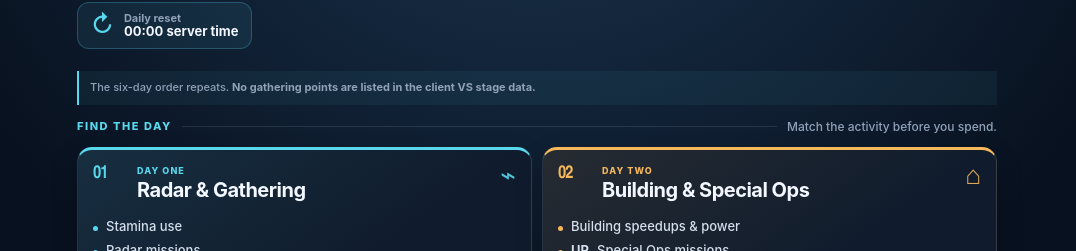
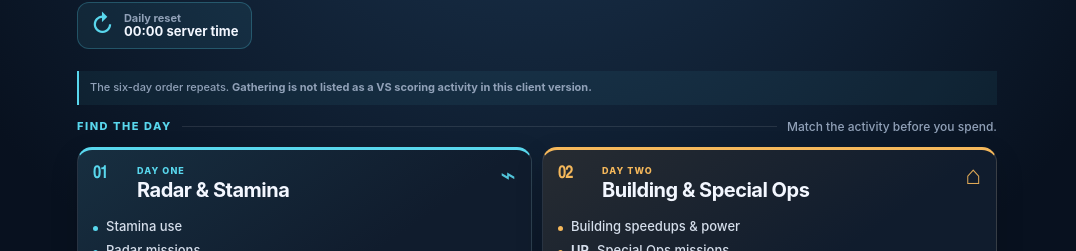
Before and after one commit to JeffxLabs/zroute-vs-expedition-guide, a plain HTML site: page index.html in a window 1280 px wide. Shown: the part 166-417 px from the top of the page, without its empty margins (103-1179 px from the left). Drawn offline with Linux system fonts and the light colour scheme.

Commit message:
Clarify that gathering is not a listed VS activity

```diff
--- a/index.html
+++ b/index.html
@@ -17,7 +17,7 @@
       <div class="reset"><span class="reset-icon">↻</span><span><b>Daily reset</b><br><strong>00:00 server time</strong></span></div>
     </header>
 
-    <p class="notice">The six-day order repeats. <b>No gathering points are listed in the client VS stage data.</b></p>
+    <p class="notice">The six-day order repeats. <b>Gathering is not listed as a VS scoring activity in this client version.</b></p>
 
     <section class="legend" aria-label="How to use this guide">
       <span class="legend-label">Find the day</span>
@@ -27,7 +27,7 @@
 
     <section class="days" aria-label="VS scoring days">
       <article class="day day-1">
-        <div class="day-head"><span class="day-number">01</span><div><p class="day-kicker">Day one</p><h2>Radar &amp; Gathering</h2></div><span class="day-icon">⌁</span></div>
+        <div class="day-head"><span class="day-number">01</span><div><p class="day-kicker">Day one</p><h2>Radar &amp; Stamina</h2></div><span class="day-icon">⌁</span></div>
         <ul><li>Stamina use</li><li>Radar missions</li><li>Hero EXP</li><li>Fighter Combat Chips</li><li>Fighter Parts</li><li>Qualifying diamond purchases</li></ul>
       </article>
       <article class="day day-2">
```
Also changed, not shown: 1 other file.
